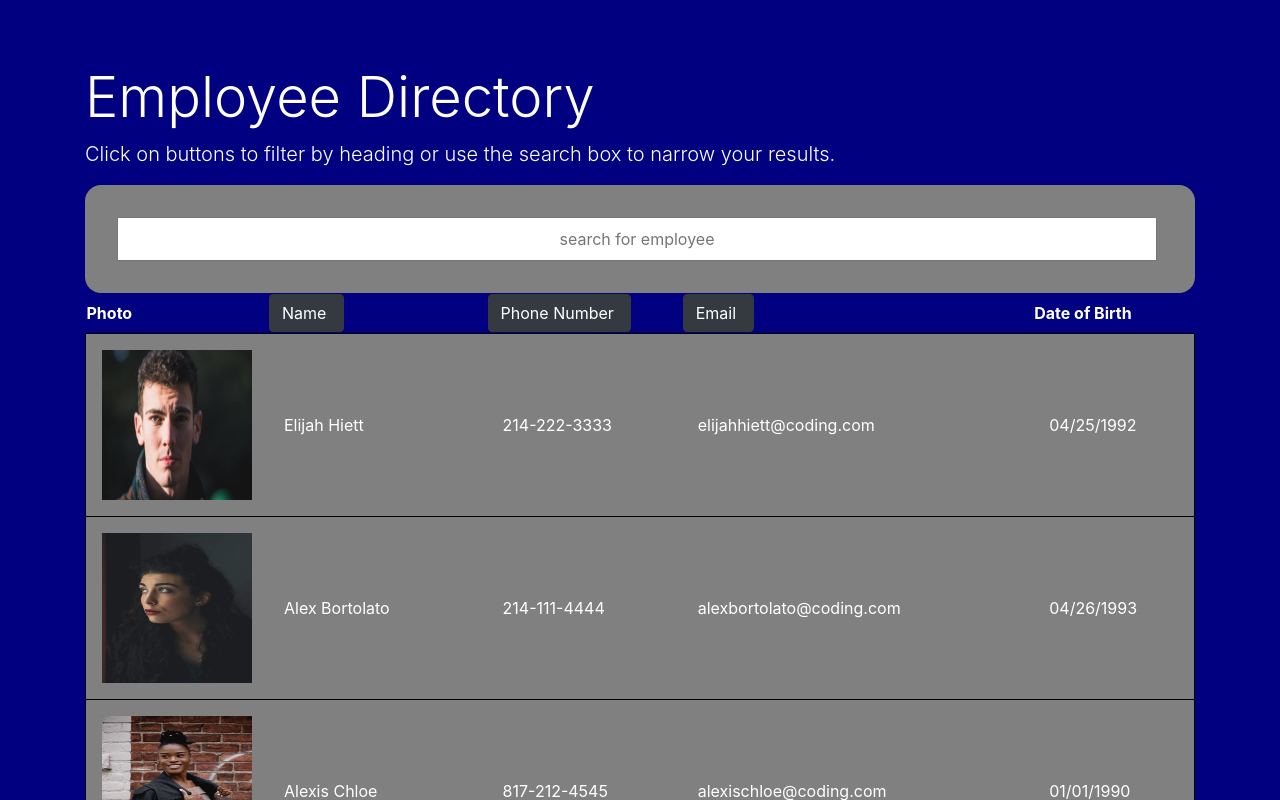
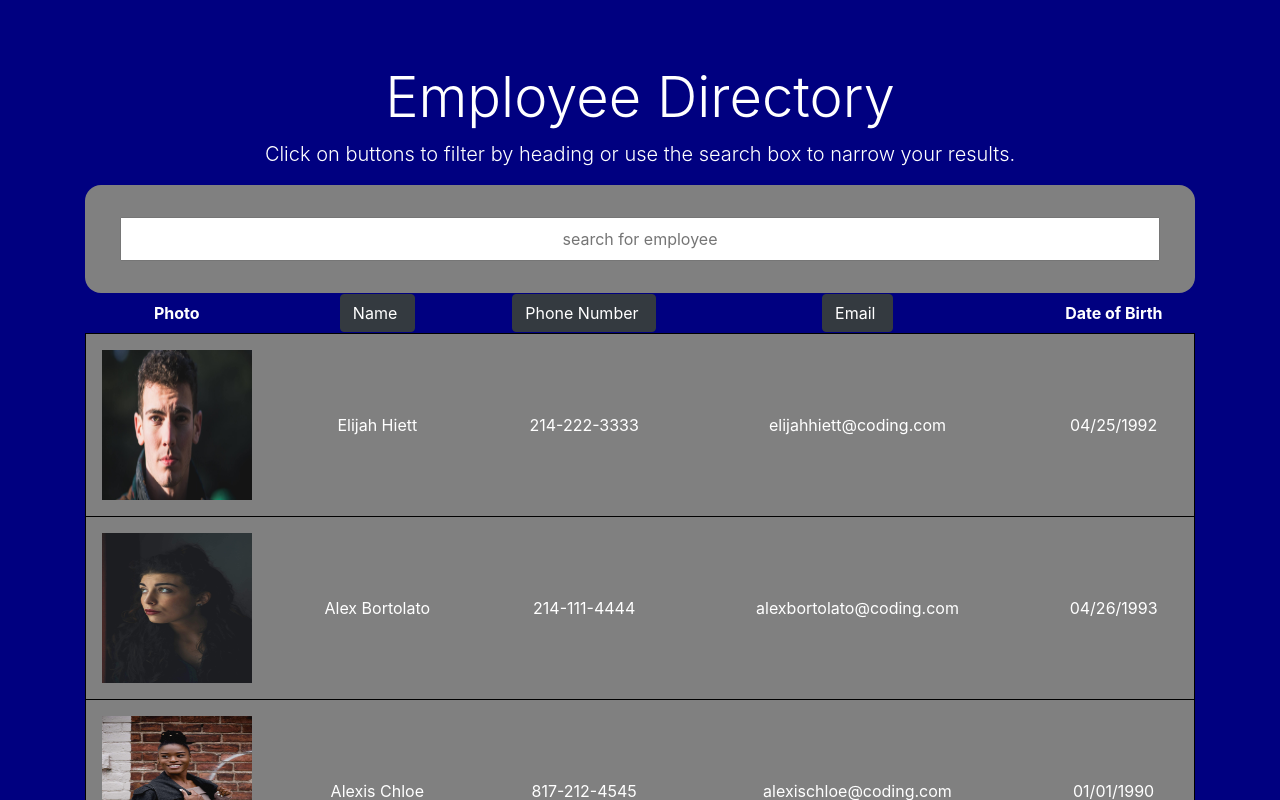
Before and after one commit to Isaias2020/Employee_Directory, a React (Create React App) app: page / in a window 1280 px wide. Shown: the top 800 px of the page. Built offline with nearby package versions, Linux system fonts and the light colour scheme.

Commit message:
centered heading and buttons & changed title name

```diff
--- a/public/index.html
+++ b/public/index.html
@@ -26,7 +26,7 @@
       work correctly both with client-side routing and a non-root public URL.
       Learn how to configure a non-root public URL by running `npm run build`.
     -->
-  <title>React App</title>
+  <title>Employee Directory</title>
 </head>
 
 <body>
--- a/src/components/Heading/style.css
+++ b/src/components/Heading/style.css
@@ -1,4 +1,5 @@
 .jumbotron {
     background-color: navy;
     color: white;
+    text-align: center;
 }
```
